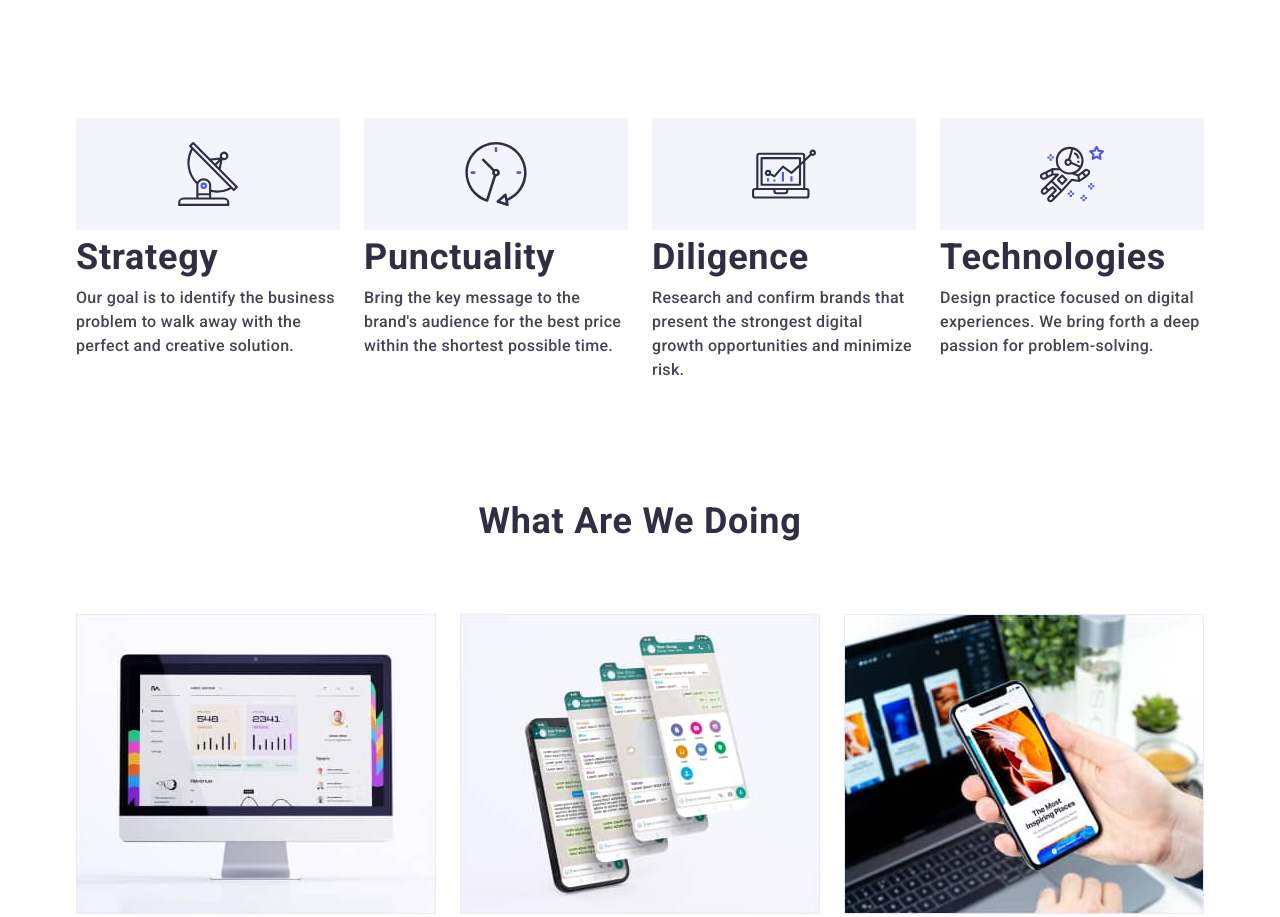
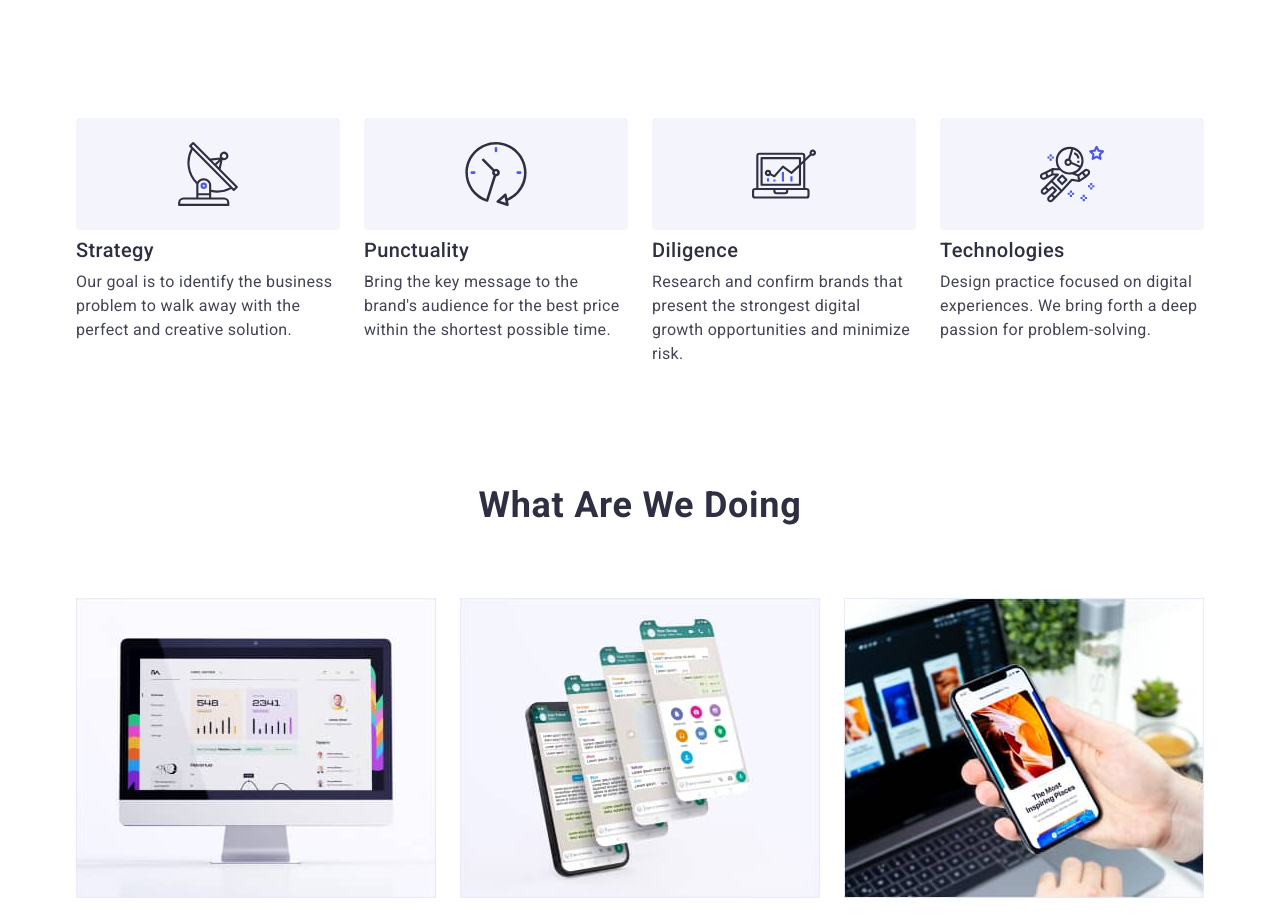
Before and after one commit to TusDP/goit-markup-hw-07, a plain HTML site: page index.html in a window 1280 px wide. Shown: the part 675-1592 px from the top of the page. Drawn offline with nearby package versions, Linux system fonts and the light colour scheme.

Commit message:
Fix issues.
.container size parameters fixed.

```diff
--- a/css/desktop.css
+++ b/css/desktop.css
@@ -1,6 +1,6 @@
 @media screen and (min-width: 1200px) {
   .container {
-    width: 1158px;
+    max-width: 1158px;
   }
 
   .contacts {
@@ -73,6 +73,16 @@
   .features-icon {
     width: 64px;
     height: 64px;
+  }
+
+  .features-subtitle {
+    font-weight: 500;
+    font-size: 20px;
+    line-height: 1.2;
+  }
+
+  .features-text {
+    font-weight: 400;
   }
 
   /* ===Occupation=== */
--- a/css/mobile.css
+++ b/css/mobile.css
@@ -7,14 +7,6 @@
   .mobile-soc-list {
     justify-content: space-between;
     gap: 20px;
-  }
-}
-
-@media screen and (min-width: 480px) {
-  .container {
-    width: 428px;
-    margin-left: auto;
-    margin-right: auto;
   }
 }
 
--- a/css/styles.css
+++ b/css/styles.css
@@ -101,6 +101,8 @@ body {
 }
 
 .container {
+  margin: 0 auto;
+  max-width: 428px;
   padding-left: 15px;
   padding-right: 15px;
 }
--- a/css/tablet.css
+++ b/css/tablet.css
@@ -1,6 +1,6 @@
 @media screen and (min-width: 768px) {
   .container {
-    width: 768px;
+    max-width: 768px;
   }
 
   .mobile-menu-open-btn,
```
